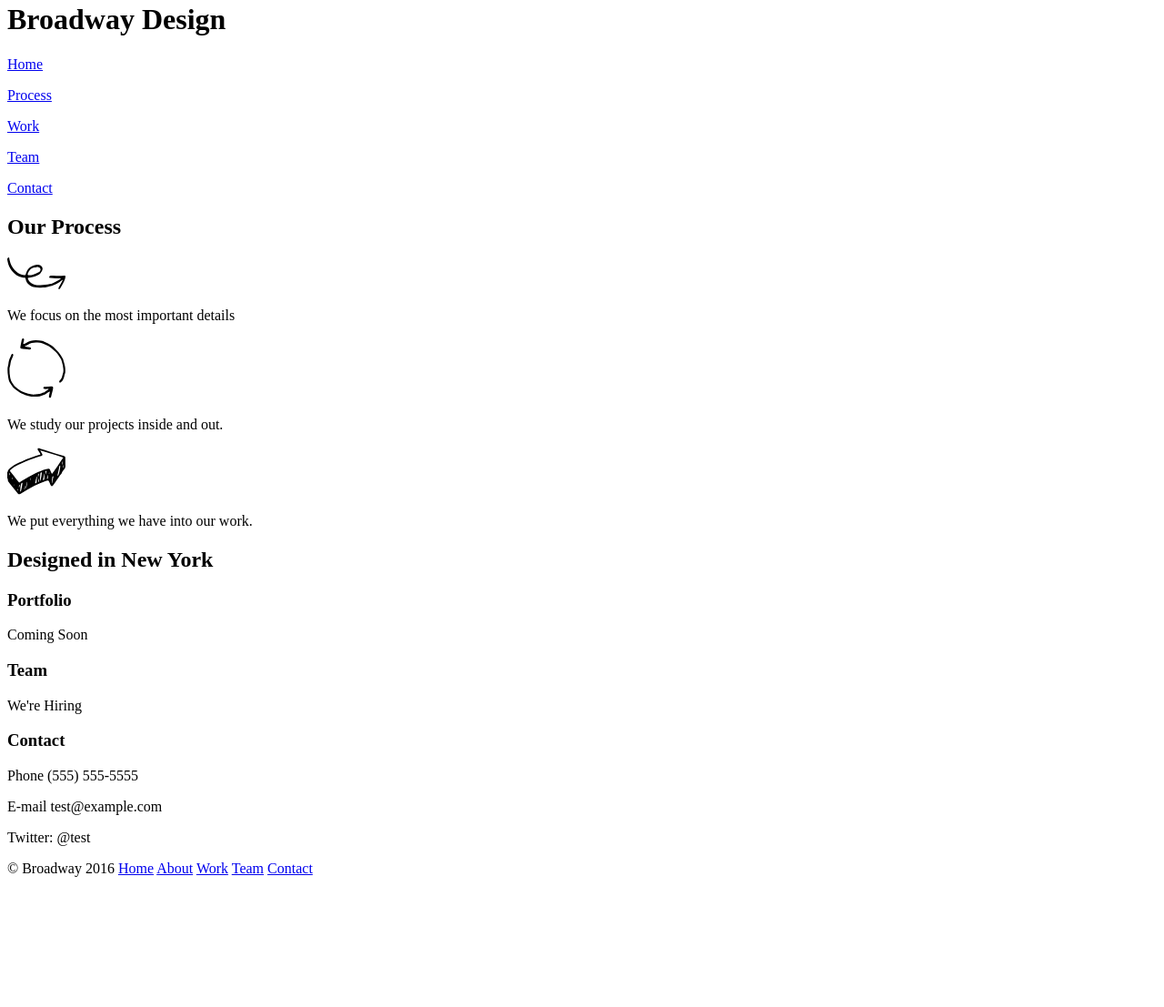
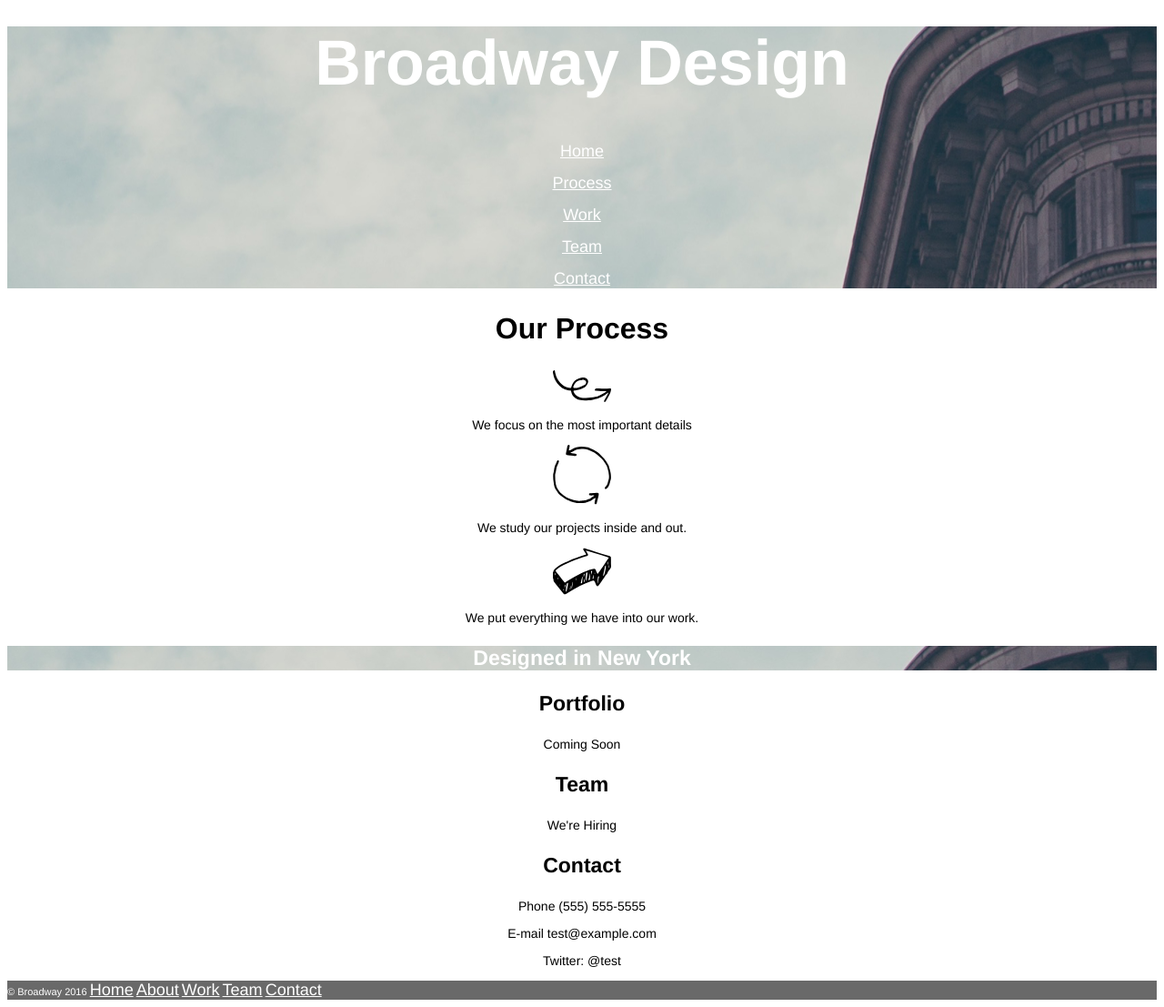
Before and after one commit to sealoace/broadway, a plain HTML site: page index.html in a window 1280 px wide. Shown: the part 18-1125 px from the top of the page at 91% size. Before the commit the page ends 990 px from the top, so only its background shows below. Drawn offline with Linux system fonts and the light colour scheme.

Commit message:
Develop CSS file

```diff
--- a/index.html
+++ b/index.html
@@ -6,7 +6,7 @@
     <link href="./resources/css/style.css" type="text/css" rel="stylesheet" />
   </head>
   <body>
-    <div class="navheader">
+    <div class="navheader flatiron">
       <h1>Broadway Design</h1>
       <nav>
         <p><a href="index.html">Home</a></p>
@@ -28,7 +28,7 @@
     </div>
 
     <div class="info">
-      <h2>Designed in New York</h2>
+      <h3 class="flatiron">Designed in New York</h3>
       <h3>Portfolio</h3>
       <p>Coming Soon</p>
       <h3>Team</h3>
--- a/resources/css/style.css
+++ b/resources/css/style.css
@@ -0,0 +1,49 @@
+body {
+  color: black;
+  font-family: Helvetica;
+  font-size: 14px;
+  text-align: center;
+}
+
+a {
+  font-size: 18px;
+  color: white;
+}
+
+h1 {
+  font-size: 70px;
+}
+
+h2 {
+  font-size: 32px;
+}
+
+h3 {
+  font-size: 23px;
+}
+
+h1,
+h2,
+h3 {
+    font-weight: bold;
+}
+
+.flatiron {
+  background-image: url("../images/the-flatiron-building.png");
+  color: white;
+}
+
+.navheader {
+  color: white;
+}
+
+.process {
+  color: black;
+}
+
+.footer {
+  background-color: dimgray;
+  color: white;
+  font-size: 11px;
+  text-align: left;
+}
```
Also changed, not shown: 1 other file.
